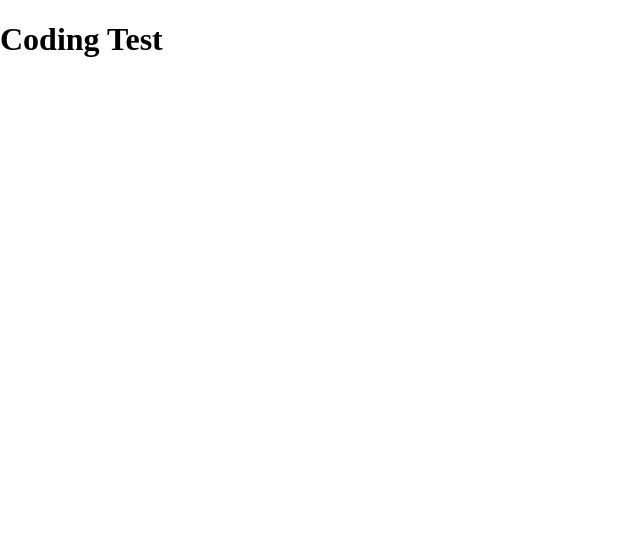
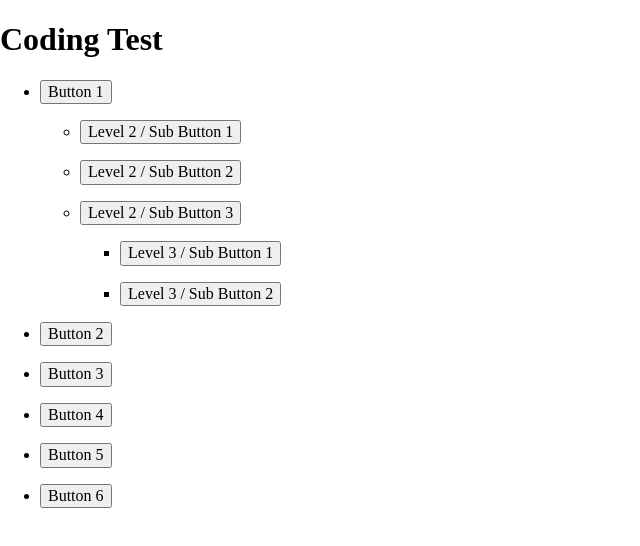
Before and after one commit to coding-billyi/nested-menu, a React (Create React App) app: page / in a window 1280 px wide. Shown: the top 546 px of the page, without its empty margins (0-640 px from the left). Built offline with nearby package versions, Linux system fonts and the light colour scheme.

Commit message:
feat: nested menus

```diff
--- a/src/components/App/App.tsx
+++ b/src/components/App/App.tsx
@@ -1,5 +1,10 @@
+import { menus } from '../../data.json';
+
+import { Menus } from '../Menus/Menus';
+
 export const App = () => (
   <header>
     <h1>Coding Test</h1>
+    <Menus menus={menus} />
   </header>
 );
--- /dev/null
+++ b/src/components/Menus/Menus.tsx
@@ -0,0 +1,44 @@
+import { Button } from './MenusStyles';
+import { IMenu } from '../../interface/IMenu';
+
+export const Menus = ({ menus }: MenusProps) => (
+  <nav>
+    <ul role="menu">
+      {menus.map((list) => (
+        <li role="menuitem" key={list.id}>
+          <Menu list={list} />
+        </li>
+      ))}
+    </ul>
+  </nav>
+);
+
+const Menu = ({ list }: MenuProps) => {
+  const hasChild = list.children.length > 0;
+  return (
+    <>
+      <Button type="button" aria-haspopup={hasChild ? 'menu' : 'dialog'}>
+        {list.title}
+      </Button>
+      {hasChild ? <SubMenu list={list} /> : null}
+    </>
+  );
+};
+
+const SubMenu = ({ list }: MenuProps) => (
+  <ul role="menu" aria-label={list.title}>
+    {list.children.map((item) => (
+      <li key={item.id} role="menuitem">
+        <Menu list={item} />
+      </li>
+    ))}
+  </ul>
+);
+
+type MenusProps = {
+  menus: IMenu[];
+};
+
+type MenuProps = {
+  list: IMenu;
+};
--- /dev/null
+++ b/src/components/Menus/MenusStyles.ts
@@ -0,0 +1,5 @@
+import styled from '@emotion/styled/macro';
+
+export const Button = styled.button`
+  margin-bottom: 1rem;
+`;
```
